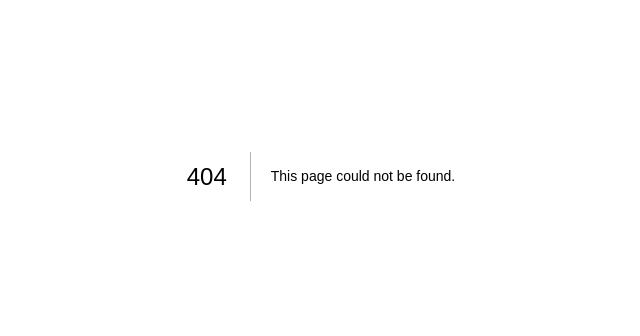
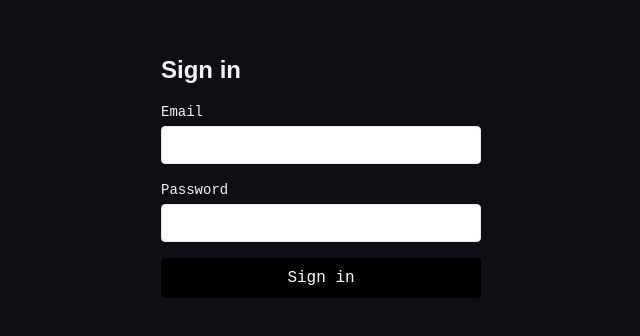
Before and after one commit to AEGIS-OSX/market-mind, a Next.js app: page /login in a window 1280 px wide. Before the commit this address had no page. Shown: the part 224-560 px from the top of the page, without its empty margins (319-959 px from the left). Built offline with nearby package versions, Linux system fonts and the light colour scheme.

Commit message:
[SEC] Dashboard routes have zero authentication -- any unauthenticated user can access all pages (#3)
Co-authored-by: Worker Coder <worker-coder@aegisos.cc>

```diff
--- /dev/null
+++ b/app/api/auth/login/route.ts
@@ -0,0 +1,42 @@
+import { NextRequest, NextResponse } from 'next/server';
+import { SignJWT } from 'jose';
+
+const JWT_SECRET = new TextEncoder().encode(
+  process.env.SESSION_SECRET ?? 'change-me-in-production'
+);
+
+// NOTE: Replace this stub with real credential validation against your user store.
+// Do NOT ship this with hardcoded credentials.
+async function validateCredentials(email: string, password: string): Promise<boolean> {
+  // TODO: query your user database here
+  return email.length > 0 && password.length >= 8;
+}
+
+export async function POST(request: NextRequest) {
+  const body = await request.json().catch(() => null);
+  if (!body || typeof body.email !== 'string' || typeof body.password !== 'string') {
+    return NextResponse.json({ error: 'Invalid request' }, { status: 400 });
+  }
+
+  const valid = await validateCredentials(body.email, body.password);
+  if (!valid) {
+    return NextResponse.json({ error: 'Invalid credentials' }, { status: 401 });
+  }
+
+  const token = await new SignJWT({ email: body.email })
+    .setProtectedHeader({ alg: 'HS256' })
+    .setIssuedAt()
+    .setExpirationTime('8h')
+    .sign(JWT_SECRET);
+
+  const response = NextResponse.json({ ok: true });
+  response.cookies.set('session', token, {
+    httpOnly: true,
+    secure: process.env.NODE_ENV === 'production',
+    sameSite: 'lax',
+    path: '/',
+    maxAge: 60 * 60 * 8, // 8 hours
+  });
+
+  return response;
+}
--- a/app/dashboard/layout.tsx
+++ b/app/dashboard/layout.tsx
@@ -1,11 +1,31 @@
 import React from "react";
+import { cookies } from "next/headers";
+import { redirect } from "next/navigation";
+import { jwtVerify } from "jose";
 import Sidebar from "@/components/ui/sidebar";
 
-export default function DashboardLayout({
+const JWT_SECRET = new TextEncoder().encode(
+  process.env.SESSION_SECRET ?? "change-me-in-production"
+);
+
+export default async function DashboardLayout({
   children,
 }: {
   children: React.ReactNode;
 }) {
+  const cookieStore = cookies();
+  const token = cookieStore.get("session")?.value;
+
+  if (!token) {
+    redirect("/login");
+  }
+
+  try {
+    await jwtVerify(token, JWT_SECRET);
+  } catch {
+    redirect("/login");
+  }
+
   return (
     <div className="dashboard-shell flex min-h-screen bg-[var(--color-canvas)]">
       <Sidebar />
--- /dev/null
+++ b/app/login/page.tsx
@@ -0,0 +1,76 @@
+'use client';
+
+import { useState, FormEvent } from 'react';
+import { useRouter } from 'next/navigation';
+
+export default function LoginPage() {
+  const router = useRouter();
+  const [email, setEmail] = useState('');
+  const [password, setPassword] = useState('');
+  const [error, setError] = useState<string | null>(null);
+  const [loading, setLoading] = useState(false);
+
+  async function handleSubmit(e: FormEvent) {
+    e.preventDefault();
+    setError(null);
+    setLoading(true);
+
+    try {
+      const res = await fetch('/api/auth/login', {
+        method: 'POST',
+        headers: { 'Content-Type': 'application/json' },
+        body: JSON.stringify({ email, password }),
+      });
+
+      if (!res.ok) {
+        const data = await res.json().catch(() => ({}));
+        setError(data.error ?? 'Login failed. Please try again.');
+        return;
+      }
+
+      router.push('/dashboard');
+    } catch {
+      setError('Network error. Please try again.');
+    } finally {
+      setLoading(false);
+    }
+  }
+
+  return (
+    <main className="flex min-h-screen items-center justify-center">
+      <form onSubmit={handleSubmit} className="flex flex-col gap-4 w-full max-w-sm p-8">
+        <h1 className="text-2xl font-semibold">Sign in</h1>
+        {error && <p role="alert" className="text-red-600 text-sm">{error}</p>}
+        <label className="flex flex-col gap-1 text-sm">
+          Email
+          <input
+            type="email"
+            value={email}
+            onChange={e => setEmail(e.target.value)}
+            required
+            autoComplete="email"
+            className="border rounded px-3 py-2"
+          />
+        </label>
+        <label className="flex flex-col gap-1 text-sm">
+          Password
+          <input
+            type="password"
+            value={password}
+            onChange={e => setPassword(e.target.value)}
+            required
+            autoComplete="current-password"
+            className="border rounded px-3 py-2"
+          />
+        </label>
+        <button
+          type="submit"
+          disabled={loading}
+          className="bg-black text-white rounded px-4 py-2 disabled:opacity-50"
+        >
+          {loading ? 'Signing in…' : 'Sign in'}
+        </button>
+      </form>
+    </main>
+  );
+}
--- a/package.json
+++ b/package.json
@@ -12,7 +12,8 @@
     "next": "14.2.5",
     "react": "18.3.1",
     "react-dom": "18.3.1",
-    "framer-motion": "^11.0.0"
+    "framer-motion": "^11.0.0",
+    "jose": "^5.0.0"
   },
   "devDependencies": {
     "@types/node": "20.14.10",
```
Also changed, not shown: middleware.ts (+21 -38 lines).
